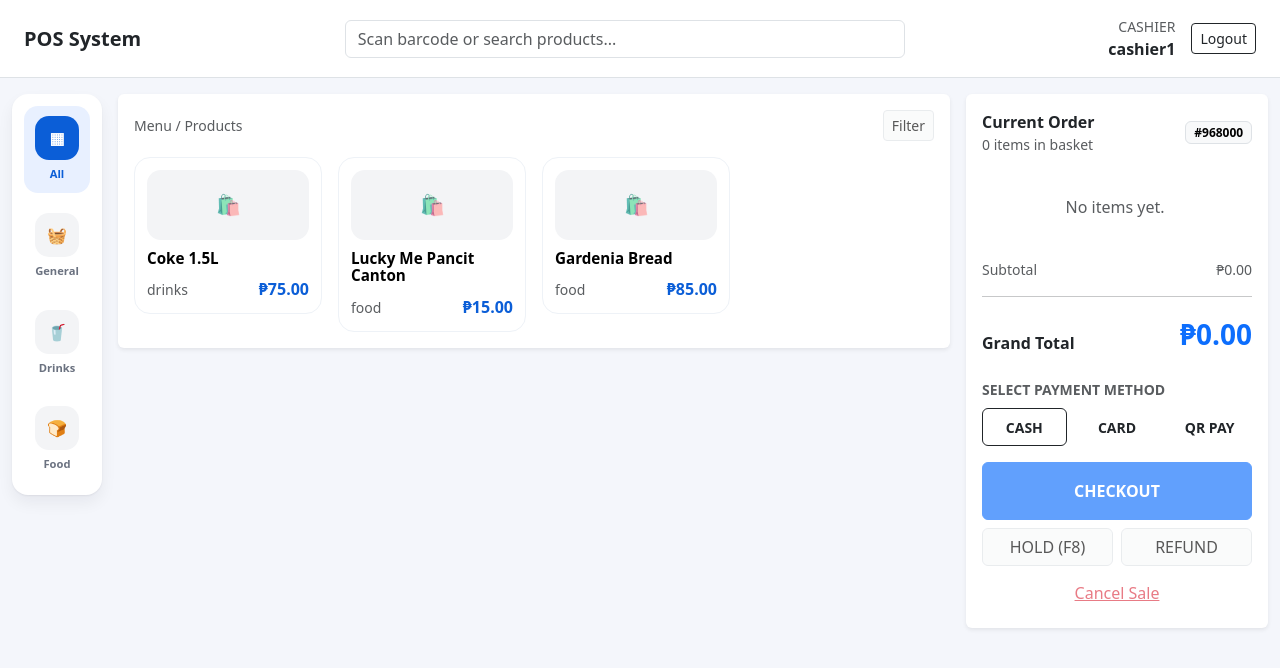
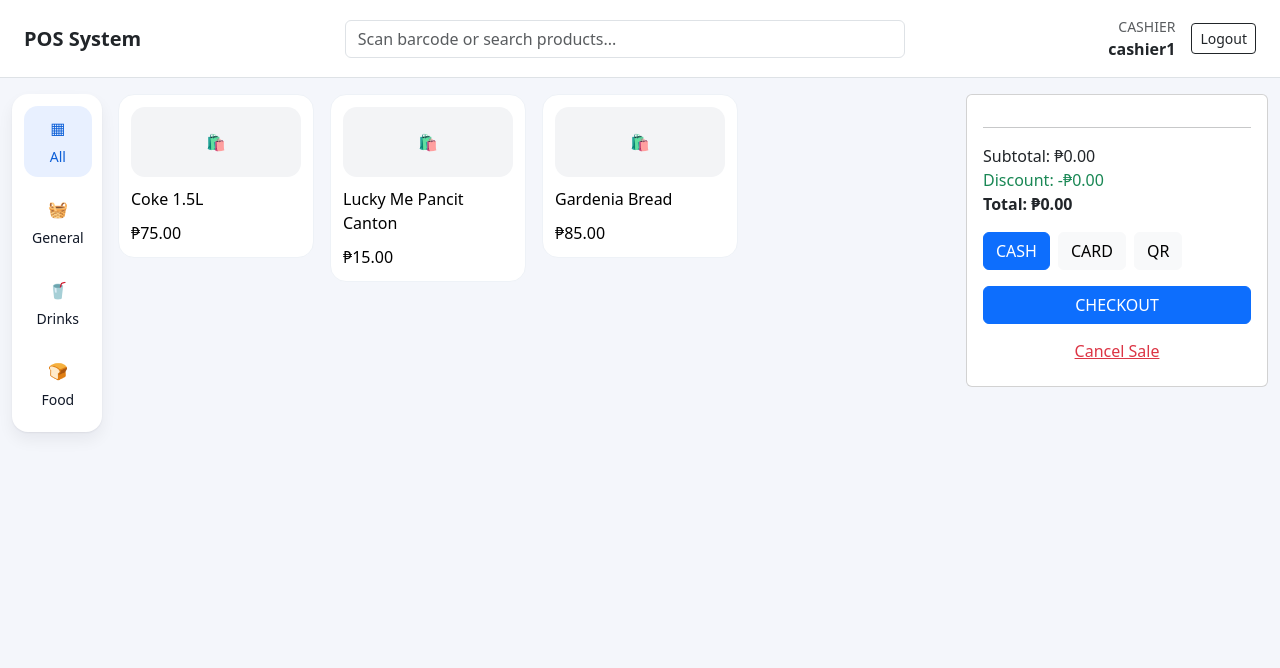
Before and after one commit to coycoyyiee143/pos-case-study, a React (Create React App) app: page /cashier in a window 1280 px wide. Shown: the top 668 px of the page. Built offline with nearby package versions, Linux system fonts and the light colour scheme.

Commit message:
feat: add Discount Modal

```diff
--- a/src/components/DiscountModal.jsx
+++ b/src/components/DiscountModal.jsx
@@ -0,0 +1,131 @@
+import React, { useState } from "react";
+import { DISCOUNT_TYPES, calculateDiscount } from "../data/discount";
+
+const DiscountModal = ({ isOpen, onClose, subtotal, currentUser, onApply }) => {
+  const [selectedDiscount, setSelectedDiscount] = useState("NONE");
+
+  const isAuthorized =
+    currentUser?.role === "cashier" || currentUser?.role === "admin";
+
+  if (!isOpen) return null;
+
+  const result = calculateDiscount(subtotal, selectedDiscount);
+
+  const handleApply = () => {
+    onApply({
+      type: selectedDiscount,
+      label: DISCOUNT_TYPES[selectedDiscount].label,
+      ...result,
+    });
+    onClose();
+  };
+
+  return (
+    <>
+      {/* BACKDROP */}
+      <div className="modal-backdrop fade show"></div>
+
+      {/* MODAL */}
+      <div className="modal fade show d-block" tabIndex="-1">
+        <div className="modal-dialog modal-dialog-centered">
+          <div className="modal-content">
+
+            {/* HEADER */}
+            <div className="modal-header border-0">
+              <h5 className="modal-title fw-bold">Apply Discount</h5>
+              <button
+                type="button"
+                className="btn-close"
+                onClick={onClose}
+              ></button>
+            </div>
+
+            {/* BODY */}
+            <div className="modal-body">
+              {!isAuthorized ? (
+                <div className="alert alert-danger">
+                  <strong>Access Restricted</strong>
+                  <div className="small">
+                    Only Cashier/Admin can apply discounts.
+                  </div>
+                </div>
+              ) : (
+                <div className="card border-0 bg-light">
+                  <div className="card-body">
+
+                    {/* SELECT */}
+                    <div className="mb-3">
+                      <label className="form-label small fw-bold text-muted">
+                        Select Discount Type
+                      </label>
+                      <select
+                        className="form-select form-select-lg"
+                        value={selectedDiscount}
+                        onChange={(e) => setSelectedDiscount(e.target.value)}
+                      >
+                        {Object.keys(DISCOUNT_TYPES).map((key) => (
+                          <option key={key} value={key}>
+                            {DISCOUNT_TYPES[key].label}
+                            {DISCOUNT_TYPES[key].value > 0
+                              ? ` (${DISCOUNT_TYPES[key].value * 100}%)`
+                              : ""}
+                          </option>
+                        ))}
+                      </select>
+                    </div>
+
+                    {/* SUMMARY */}
+                    <div className="mt-4 p-3 bg-white rounded shadow-sm">
+                      <div className="d-flex justify-content-between small mb-1">
+                        <span>Subtotal:</span>
+                        <span className="fw-bold">
+                          ₱{subtotal.toFixed(2)}
+                        </span>
+                      </div>
+
+                      <div className="d-flex justify-content-between small text-success">
+                        <span>Discount:</span>
+                        <span className="fw-bold">
+                          -₱{result.discountAmount.toFixed(2)}
+                        </span>
+                      </div>
+
+                      <hr />
+
+                      <div className="d-flex justify-content-between">
+                        <span className="fw-bold">Total:</span>
+                        <span className="fw-bold text-primary fs-5">
+                          ₱{result.finalTotal.toFixed(2)}
+                        </span>
+                      </div>
+                    </div>
+
+                  </div>
+                </div>
+              )}
+            </div>
+
+            {/* FOOTER */}
+            <div className="modal-footer border-0">
+              <button className="btn btn-light" onClick={onClose}>
+                Cancel
+              </button>
+
+              {isAuthorized && (
+                <button
+                  className="btn btn-primary px-4"
+                  onClick={handleApply}
+                >
+                  Apply Discount
+                </button>
+              )}
+            </div>
+
+          </div>
+        </div>
+      </div>
+    </>
+  );
+};
+
+export default DiscountModal;
--- /dev/null
+++ b/src/data/discount.js
@@ -0,0 +1,15 @@
+export const DISCOUNT_TYPES = {
+  NONE: { label: 'No Discount', value: 0 },
+  SENIOR: { label: 'Senior Citizen', value: 0.20 },
+  PWD: { label: 'PWD', value: 0.20 },
+  PROMO: { label: 'Promotional', value: 0.10 },
+};
+
+export const calculateDiscount = (subtotal, type) => {
+  const discount = DISCOUNT_TYPES[type] || DISCOUNT_TYPES.NONE;
+  const amount = subtotal * discount.value;
+  return {
+    discountAmount: amount,
+    finalTotal: subtotal - amount
+  };
+};
--- a/src/pages/CashierDashboard.jsx
+++ b/src/pages/CashierDashboard.jsx
@@ -1,5 +1,6 @@
 import { useState, useEffect } from "react";
 import TopBar from "../components/TopBar";
+import DiscountModal from "../components/DiscountModal";
 import "./CashierDashboard.css";
 
 function CashierDashboard() {
@@ -10,6 +11,15 @@ function CashierDashboard() {
   const [cashierName, setCashierName] = useState("cashier1");
   const [paymentMethod, setPaymentMethod] = useState("CASH");
   const [activeCategory, setActiveCategory] = useState("ALL");
+
+  // ✅ Discount state
+  const [showDiscountModal, setShowDiscountModal] = useState(false);
+  const [discountData, setDiscountData] = useState({
+    type: "NONE",
+    label: "No Discount",
+    discountAmount: 0,
+    finalTotal: 0,
+  });
 
   useEffect(() => {
     const savedProducts = localStorage.getItem("products");
@@ -22,9 +32,7 @@ function CashierDashboard() {
       try {
         const parsed = JSON.parse(currentUser);
         if (parsed?.username) setCashierName(parsed.username);
-      } catch {
-        // ignore malformed data
-      }
+      } catch {}
     }
   }, []);
 
@@ -55,7 +63,9 @@ function CashierDashboard() {
       const item = prev.find((i) => i.id === productId);
       if (!item) return prev;
       if (item.qty <= 1) return prev.filter((i) => i.id !== productId);
-      return prev.map((i) => (i.id === productId ? { ...i, qty: i.qty - 1 } : i));
+      return prev.map((i) =>
+        i.id === productId ? { ...i, qty: i.qty - 1 } : i
+      );
     });
   };
 
@@ -72,9 +82,16 @@ function CashierDashboard() {
     setIsPaying(true);
 
     try {
-      const transactions = JSON.parse(localStorage.getItem("transactions") || "[]");
-      const subtotalValue = cart.reduce((sum, item) => sum + item.price * item.qty, 0);
-      const discount = 0;
+      const transactions = JSON.parse(
+        localStorage.getItem("transactions") || "[]"
+      );
+
+      const subtotalValue = cart.reduce(
+        (sum, item) => sum + item.price * item.qty,
+        0
+      );
+
+      const discount = discountData.discountAmount || 0;
       const grandTotal = subtotalValue - discount;
 
       const newTransaction = {
@@ -85,6 +102,7 @@ function CashierDashboard() {
         total: grandTotal,
         subtotal: subtotalValue,
         discount,
+        discountType: discountData.label,
         paymentMethod,
         items: cart.map((i) => ({
           id: i.id,
@@ -97,19 +115,36 @@ function CashierDashboard() {
       transactions.push(newTransaction);
       localStorage.setItem("transactions", JSON.stringify(transactions));
 
-      // Notify admin dashboard to refresh
       window.dispatchEvent(new Event("pos-data-update"));
 
-      alert(`Payment successful!\nTotal: ₱${newTransaction.total.toFixed(2)}`);
+      alert(
+        `Payment successful!
+Subtotal: ₱${subtotalValue.toFixed(2)}
+Discount (${discountData.label}): -₱${discount.toFixed(2)}
+Total: ₱${grandTotal.toFixed(2)}`
+      );
+
       setCart([]);
       setSearch("");
+
+      // reset discount
+      setDiscountData({
+        type: "NONE",
+        label: "No Discount",
+        discountAmount: 0,
+        finalTotal: 0,
+      });
     } finally {
       setIsPaying(false);
     }
   };
 
-  const subtotal = cart.reduce((sum, item) => sum + item.price * item.qty, 0);
-  const discount = 0;
+  const subtotal = cart.reduce(
+    (sum, item) => sum + item.price * item.qty,
+    0
+  );
+
+  const discount = discountData.discountAmount || 0;
   const grandTotal = subtotal - discount;
 
   const categories = [
@@ -137,210 +172,122 @@ function CashierDashboard() {
 
   return (
     <div className="cashier-page">
-      <TopBar
-        search={search}
-        onSearchChange={setSearch}
-        cashierName={cashierName}
-      />
+      <TopBar search={search} onSearchChange={setSearch} cashierName={cashierName} />
 
       <div className="container-fluid flex-grow-1">
         <div className="row g-3 py-3 cashier-body">
-          {/* LEFT ICON SIDEBAR */}
+
+          {/* SIDEBAR */}
           <div className="col-12 col-xl-1">
             <div className="cashier-icon-rail">
               {categories.map((c) => (
                 <button
                   key={c.id}
-                  type="button"
                   className={`cashier-icon-btn ${activeCategory === c.id ? "active" : ""}`}
                   onClick={() => setActiveCategory(c.id)}
                 >
-                  <div className="cashier-icon">{c.icon}</div>
-                  <div className="cashier-icon-label">{c.label}</div>
+                  <div>{c.icon}</div>
+                  <div className="small">{c.label}</div>
                 </button>
               ))}
             </div>
           </div>
 
-          {/* MIDDLE PRODUCTS GRID */}
+          {/* PRODUCTS */}
           <div className="col-12 col-xl-8">
-            <div className="cashier-products card border-0 shadow-sm">
-              <div className="card-body">
-                <div className="d-flex align-items-center justify-content-between mb-3">
-                  <div>
-                    <div className="text-muted small">Menu / Products</div>
-                    <div className="fw-bold"> </div>
-                  </div>
-                  <button type="button" className="btn btn-light border btn-sm" disabled>
-                    Filter
+            <div className="row g-3">
+              {filteredProducts.map((p) => (
+                <div key={p.id} className="col-6 col-md-4 col-lg-3">
+                  <button
+                    className="cashier-product-card"
+                    onClick={() => addToCart(p)}
+                  >
+                    <div className="cashier-product-img">🛍️</div>
+                    <div>{p.name}</div>
+                    <div>₱{Number(p.price).toFixed(2)}</div>
                   </button>
                 </div>
-
-                <div className="row g-3">
-                  {filteredProducts.length === 0 ? (
-                    <div className="col-12 text-center text-muted py-5">
-                      No products found.
-                    </div>
-                  ) : (
-                    filteredProducts.map((p) => (
-                      <div key={p.id} className="col-6 col-md-4 col-lg-3">
-                        <button
-                          type="button"
-                          className="cashier-product-card"
-                          onClick={() => addToCart(p)}
-                          disabled={isPaying}
-                        >
-                          <div className="cashier-product-img" aria-hidden="true">
-                            <span className="cashier-product-img-icon">🛍️</span>
-                          </div>
-                          <div className="cashier-product-name">{p.name}</div>
-                          <div className="cashier-product-meta">
-                            <span className="text-muted small">
-                              {p.category === "GENERAL" ? "Product" : p.category.toLowerCase()}
-                            </span>
-                            <span className="cashier-product-price">₱{Number(p.price).toFixed(2)}</span>
-                          </div>
-                        </button>
-                      </div>
-                    ))
-                  )}
-                </div>
-              </div>
+              ))}
             </div>
           </div>
 
-          {/* RIGHT CURRENT ORDER */}
+          {/* ORDER */}
           <div className="col-12 col-xl-3">
-            <div className="card border-0 shadow-sm cashier-order">
-              <div className="card-body">
-                <div className="d-flex align-items-center justify-content-between">
-                  <div>
-                    <div className="fw-bold">Current Order</div>
-                    <div className="text-muted small">{cart.length} items in basket</div>
-                  </div>
-                  <span className="badge text-bg-light border">
-                    #{Date.now().toString().slice(-6)}
-                  </span>
-                </div>
+            <div className="card p-3">
 
-                <div className="cashier-order-items mt-3">
-                  {cart.length === 0 ? (
-                    <div className="text-center text-muted py-4">
-                      No items yet.
+              {cart.map((item) => (
+                <div key={item.id} className="mb-2">
+                  <div>{item.name}</div>
+
+                  <div className="d-flex justify-content-between align-items-center">
+                    <div>
+                      <button onClick={() => decrementQty(item.id)}>-</button>
+                      <span className="mx-2">{item.qty}</span>
+                      <button onClick={() => incrementQty(item.id)}>+</button>
                     </div>
-                  ) : (
-                    cart.map((item) => (
-                      <div key={item.id} className="cashier-order-item">
-                        <div className="cashier-order-item-main">
-                          <div className="cashier-order-item-name">{item.name}</div>
-                        </div>
 
-                        <div className="cashier-order-item-controls">
-                          <div className="btn-group btn-group-sm" role="group" aria-label="Quantity">
-                            <button
-                              type="button"
-                              className="btn btn-light border"
-                              onClick={() => decrementQty(item.id)}
-                              disabled={isPaying}
-                            >
-                              −
-                            </button>
-                            <button type="button" className="btn btn-light border" disabled>
-                              {item.qty}
-                            </button>
-                            <button
-                              type="button"
-                              className="btn btn-light border"
-                              onClick={() => incrementQty(item.id)}
-                              disabled={isPaying}
-                            >
-                              +
-                            </button>
-                          </div>
-                          <div className="cashier-order-item-price">₱{(item.price * item.qty).toFixed(2)}</div>
-                          <button
-                            type="button"
-                            className="btn btn-link text-muted p-0 cashier-order-remove"
-                            onClick={() => removeFromCart(item.id)}
-                            disabled={isPaying}
-                            aria-label="Remove item"
-                            title="Remove item"
-                          >
-                            ×
-                          </button>
-                        </div>
-                      </div>
-                    ))
-                  )}
-                </div>
+                    <div>₱{(item.price * item.qty).toFixed(2)}</div>
 
-                <div className="cashier-order-summary mt-3">
-                  <div className="d-flex justify-content-between text-muted small">
-                    <span>Subtotal</span>
-                    <span>₱{subtotal.toFixed(2)}</span>
-                  </div>
-                  <hr className="my-3" />
-                  <div className="d-flex justify-content-between align-items-end">
-                    <div className="fw-semibold">Grand Total</div>
-                    <div className="fs-3 fw-bold text-primary">₱{grandTotal.toFixed(2)}</div>
+                    <button onClick={() => removeFromCart(item.id)}>×</button>
                   </div>
                 </div>
+              ))}
 
-                <div className="text-muted small fw-semibold mt-4 mb-2">
-                  SELECT PAYMENT METHOD
-                </div>
-                <div className="row g-2">
-                  {[
-                    { id: "CASH", label: "CASH" },
-                    { id: "CARD", label: "CARD" },
-                    { id: "QR", label: "QR PAY" },
-                  ].map((m) => (
-                    <div className="col-4" key={m.id}>
-                      <button
-                        type="button"
-                        className={`btn w-100 cashier-pay-method ${
-                          paymentMethod === m.id ? "active" : ""
-                        }`}
-                        onClick={() => setPaymentMethod(m.id)}
-                        disabled={isPaying}
-                      >
-                        <span className="small fw-bold">{m.label}</span>
-                      </button>
-                    </div>
-                  ))}
-                </div>
+              <hr />
 
-                <button
-                  type="button"
-                  className="btn btn-primary w-100 mt-3 py-3 fw-bold"
-                  onClick={processSale}
-                  disabled={cart.length === 0 || isPaying}
-                >
-                  {isPaying ? "CHECKOUT…" : "CHECKOUT"}
-                </button>
+              <div>Subtotal: ₱{subtotal.toFixed(2)}</div>
+              <div className="text-success">
+                Discount: -₱{discount.toFixed(2)}
+              </div>
+              <div className="fw-bold">
+                Total: ₱{grandTotal.toFixed(2)}
+              </div>
 
-                <div className="d-flex gap-2 mt-2">
-                  <button type="button" className="btn btn-light border w-100" disabled>
-                    HOLD (F8)
+              <div className="mt-3">
+                {["CASH", "CARD", "QR"].map((m) => (
+                  <button
+                    key={m}
+                    className={`btn me-2 ${
+                      paymentMethod === m ? "btn-primary" : "btn-light"
+                    }`}
+                    onClick={() => setPaymentMethod(m)}
+                  >
+                    {m}
                   </button>
-                  <button type="button" className="btn btn-light border w-100" disabled>
-                    REFUND
-                  </button>
-                </div>
+                ))}
+              </div>
 
-                <button
-                  type="button"
-                  className="btn btn-link w-100 text-danger mt-2"
-                  onClick={cancelSale}
-                  disabled={cart.length === 0 || isPaying}
-                >
-                  Cancel Sale
-                </button>
-              </div>
+              <button
+                className="btn btn-primary w-100 mt-3"
+                onClick={() => setShowDiscountModal(true)}
+              >
+                CHECKOUT
+              </button>
+
+              <button
+                className="btn btn-link text-danger w-100 mt-2"
+                onClick={cancelSale}
+              >
+                Cancel Sale
+              </button>
+
             </div>
           </div>
         </div>
       </div>
+
+      {/* MODAL */}
+      <DiscountModal
+        isOpen={showDiscountModal}
+        onClose={() => setShowDiscountModal(false)}
+        subtotal={subtotal}
+        currentUser={{ role: "cashier", username: cashierName }}
+        onApply={(data) => {
+          setDiscountData(data);
+          setShowDiscountModal(false);
+          processSale();
+        }}
+      />
     </div>
   );
 }
```
